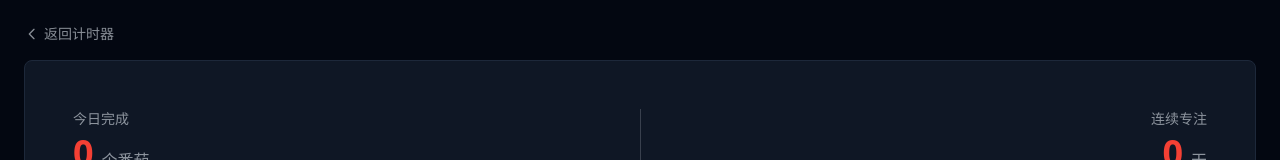
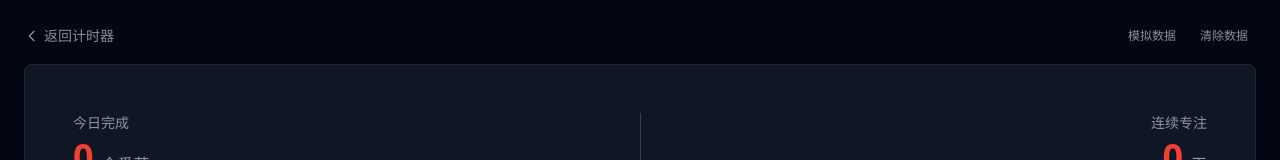
Before and after one commit to forkai/tomato-clock, a React (Vite) app: page /stats in a window 1280 px wide. Shown: the top 160 px of the page. Built offline with nearby package versions, Linux system fonts and the light colour scheme; no server answers.

Commit message:
feat: add mock data generation and clear data with confirmation dialog

```diff
--- a/src/hooks/useDatabase.js
+++ b/src/hooks/useDatabase.js
@@ -109,12 +109,53 @@ export function useDatabase() {
     return result[0].values.map(([date, count]) => ({ date, count }));
   }, [db]);
 
+  // 清除所有数据
+  const clearAllData = useCallback(() => {
+    if (!db) return;
+    db.run('DELETE FROM sessions');
+  }, [db]);
+
+  // 生成模拟数据（用于测试）
+  const generateMockData = useCallback(() => {
+    if (!db) return;
+
+    const now = new Date();
+    const mockData = [];
+
+    // 生成过去7天的数据
+    for (let i = 6; i >= 0; i--) {
+      const date = new Date(now);
+      date.setDate(date.getDate() - i);
+      const count = Math.floor(Math.random() * 8) + 1; // 1-8个番茄
+      for (let j = 0; j < count; j++) {
+        const hours = Math.floor(Math.random() * 12) + 8; // 8点到20点
+        const minutes = Math.floor(Math.random() * 60);
+        date.setHours(hours, minutes, 0, 0);
+        mockData.push({
+          startedAt: date.toISOString(),
+          duration: 25 * 60, // 25分钟
+          type: 'work'
+        });
+      }
+    }
+
+    // 批量插入
+    mockData.forEach(session => {
+      db.run(
+        'INSERT INTO sessions (started_at, duration, type) VALUES (?, ?, ?)',
+        [session.startedAt, session.duration, session.type]
+      );
+    });
+  }, [db]);
+
   return {
     db,
     isLoading,
     error,
     saveSession,
     getTodayStats,
-    getWeekStats
+    getWeekStats,
+    clearAllData,
+    generateMockData
   };
 }
--- a/src/pages/StatsPage.jsx
+++ b/src/pages/StatsPage.jsx
@@ -1,4 +1,4 @@
-import React from 'react';
+import React, { useState, useEffect } from 'react';
 import { Link } from 'react-router-dom';
 import { useDatabase } from '@/hooks/useDatabase';
 import { TodayStats } from '@/components/Stats/TodayStats';
@@ -9,7 +9,8 @@ import { WeekStats } from '@/components/Stats/WeekStats';
  * 显示今日统计（包含连续专注天数）、本周趋势
  */
 export function StatsPage() {
-  const { getTodayStats, getWeekStats } = useDatabase();
+  const { getTodayStats, getWeekStats, clearAllData, generateMockData } = useDatabase();
+  const [showConfirm, setShowConfirm] = useState(false);
 
   const todayStats = getTodayStats(0);
   const weekStats = getWeekStats(0);
@@ -17,18 +18,46 @@ export function StatsPage() {
   // 计算连续专注天数（本周有几天完成番茄）
   const streakDays = weekStats.filter(d => d.count > 0).length;
 
+  // 清除数据
+  const handleClearData = () => {
+    clearAllData();
+    setShowConfirm(false);
+    // 刷新页面以更新显示
+    window.location.reload();
+  };
+
   return (
     <div className="h-screen bg-background px-4 sm:px-6 py-4 sm:py-6 flex flex-col">
-      {/* 返回按钮 */}
+      {/* 顶部栏：返回按钮 + 清除数据按钮 */}
+      <div className="flex items-center justify-between mb-3 sm:mb-4 flex-shrink-0">
         <Link
           to="/"
-        className="inline-flex items-center text-sm text-foreground/60 hover:text-foreground mb-3 sm:mb-4 flex-shrink-0"
+          className="inline-flex items-center text-sm text-foreground/60 hover:text-foreground"
         >
           <svg className="w-4 h-4 mr-1" fill="none" stroke="currentColor" viewBox="0 0 24 24">
             <path strokeLinecap="round" strokeLinejoin="round" strokeWidth={2} d="M15 19l-7-7 7-7" />
           </svg>
           返回计时器
         </Link>
+
+        <div className="flex gap-2">
+          {/* 模拟数据按钮 */}
+          <button
+            onClick={() => generateMockData() || window.location.reload()}
+            className="text-xs text-foreground/60 hover:text-foreground px-2 py-1 rounded hover:bg-secondary/50 transition-colors"
+          >
+            模拟数据
+          </button>
+
+          {/* 清除数据按钮 */}
+          <button
+            onClick={() => setShowConfirm(true)}
+            className="text-xs text-foreground/60 hover:text-red-500 px-2 py-1 rounded hover:bg-secondary/50 transition-colors"
+          >
+            清除数据
+          </button>
+        </div>
+      </div>
 
       <div className="flex flex-col flex-1 min-h-0 gap-3 sm:gap-4 overflow-hidden">
         {/* 今日统计（含连续专注天数） */}
@@ -37,6 +66,30 @@ export function StatsPage() {
         {/* 本周趋势 - 占满剩余高度 */}
         <WeekStats stats={weekStats} />
       </div>
+
+      {/* 确认弹框 */}
+      {showConfirm && (
+        <div className="fixed inset-0 bg-black/50 flex items-center justify-center z-50">
+          <div className="bg-secondary p-6 rounded-lg max-w-sm mx-4">
+            <h3 className="text-lg font-semibold mb-2">确认清除</h3>
+            <p className="text-foreground/60 mb-4">确定要清除所有统计数据吗？此操作不可恢复。</p>
+            <div className="flex justify-end gap-2">
+              <button
+                onClick={() => setShowConfirm(false)}
+                className="px-4 py-2 text-sm text-foreground/60 hover:text-foreground transition-colors"
+              >
+                取消
+              </button>
+              <button
+                onClick={handleClearData}
+                className="px-4 py-2 text-sm bg-red-600 text-white rounded hover:bg-red-700 transition-colors"
+              >
+                确认清除
+              </button>
+            </div>
+          </div>
+        </div>
+      )}
     </div>
   );
 }
```
Lines whose indentation alone changed are shown as unchanged.
